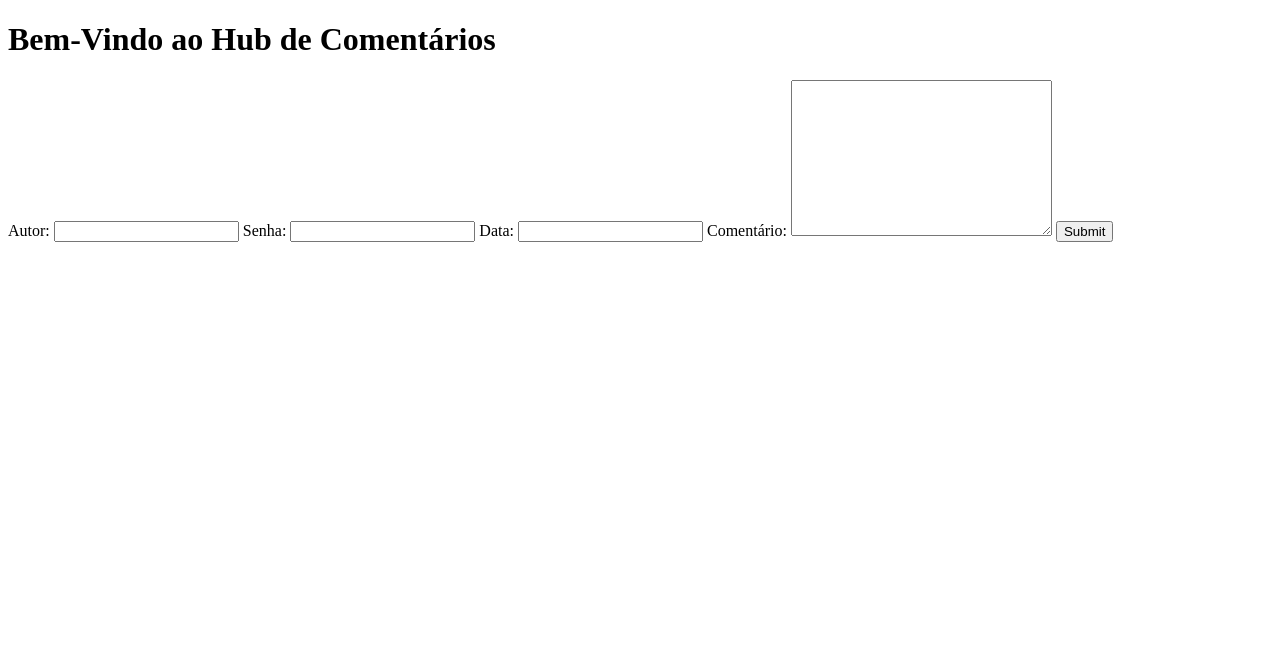
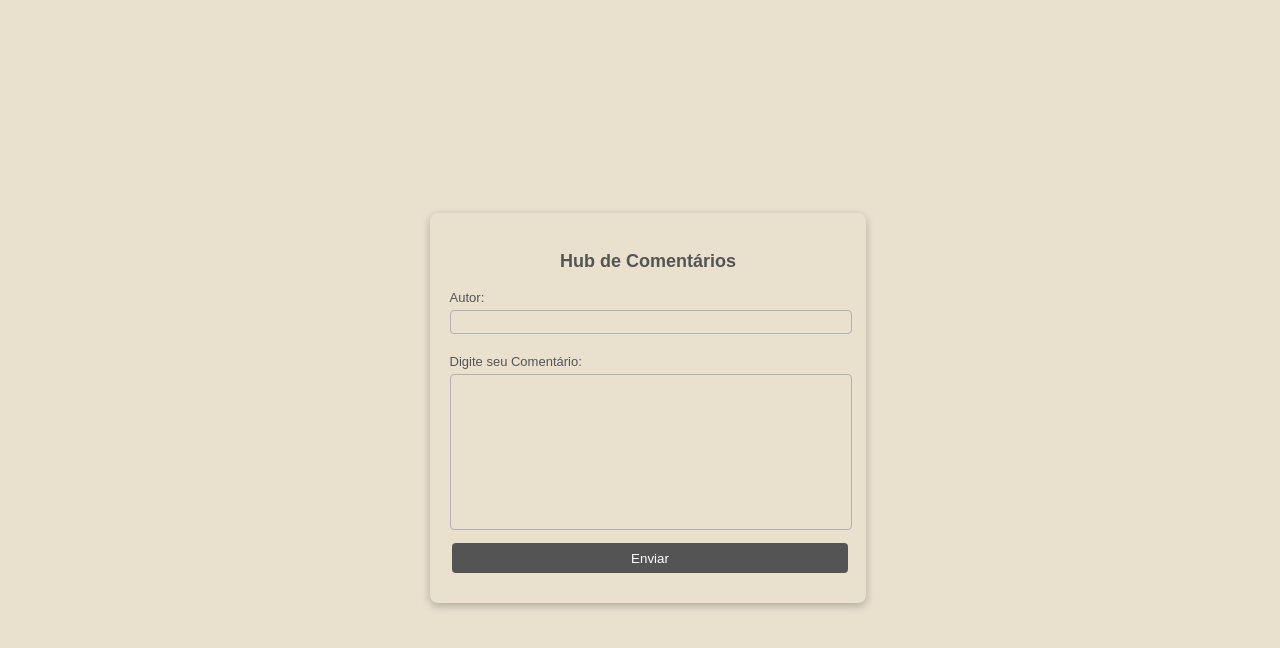
Before and after one commit to jonathandopovo/hub-de-comentarios-jor, a plain HTML site: page app/index.html in a window 1280 px wide. Drawn offline with Linux system fonts and the light colour scheme.

Commit message:
Criando formulário

```diff
--- a/app/index.html
+++ b/app/index.html
@@ -7,22 +7,28 @@
     <link rel="stylesheet" href="./style.css" />
   </head>
   <body>
-    <h1>Bem-Vindo ao Hub de Comentários</h1>
-    <form action="" method="post">
-      <label for="">Autor:</label>
-      <input type="text" name="autor" id="" />
-
-      <label for="senha">Senha:</label>
-      <input type="password" name="senha" id="" />
-
-      <label for="data">Data:</label>
-      <input type="datetime" name="data" id="" />
-
-      <label for="campodetexto">Comentário:</label>
-      <textarea name="campodetexto" id="" cols="30" rows="10"></textarea>
-
-      <input type="submit" />
-    </form>
+    <div class="comentarios" id="form-comentario">
+      <h3>Hub de Comentários</h3>
+      <form onsubmit="submitComment(e)">
+        <div>
+          <div class="div-autor">
+            <label for="autor">Autor:</label>
+            <input type="text" name="autor" id="autor" required />
+          </div>
+          <div class="div-comentario">
+            <label for="">Digite seu Comentário:</label>
+            <textarea
+              name="comentario"
+              id="comentario"
+              cols="30"
+              rows="10"
+              required
+            ></textarea>
+          </div>
+          <input type="submit" value="Enviar" id="enviar" />
+        </div>
+      </form>
+    </div>
 
     <script type="module" src="./script.js"></script>
   </body>
--- a/app/script.js
+++ b/app/script.js
@@ -0,0 +1,3 @@
+const submitComment = (e) => {
+  e.preventDefault();
+};
--- a/app/style.css
+++ b/app/style.css
@@ -0,0 +1,64 @@
+body {
+  font-family: Arial, Helvetica, sans-serif;
+  background-color: #e9e0ce;
+  color: #545454;
+  font-size: small;
+  width: 100%;
+  height: 100vb;
+  display: flex;
+  align-items: center;
+  justify-content: center;
+}
+
+.comentarios {
+  margin: 0 auto;
+  padding: 20px;
+  border-radius: 8px;
+  box-shadow: rgba(0, 0, 0, 0.24) 0px 3px 8px;
+  & h3 {
+    text-align: center;
+    font-size: large;
+  }
+}
+
+.div-autor {
+  margin-bottom: 20px;
+  & input {
+    height: 20px;
+    margin-top: 5px;
+    width: 100%;
+  }
+}
+.div-comentario textarea {
+  margin-top: 5px;
+  width: 100%;
+}
+
+.comentarios #autor {
+  background-color: #e9e0ce;
+  border: 1px solid rgb(177, 177, 177);
+  border-radius: 4px;
+}
+
+.comentarios textarea {
+  resize: none;
+
+  background-color: #e9e0ce;
+  border: none;
+  border-radius: 4px;
+  border: 1px solid rgb(177, 177, 177);
+}
+
+#enviar {
+  width: 100%;
+  margin: 10px 2px;
+  border: none;
+  height: 30px;
+  background-color: #545454;
+  color: white;
+  border-radius: 4px;
+  cursor: pointer;
+  &:hover {
+    opacity: 90%;
+  }
+}
```
